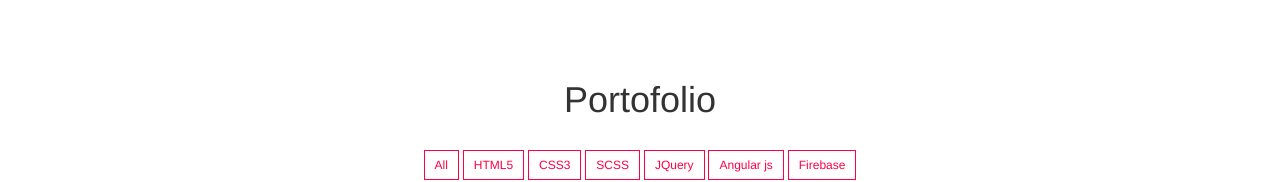
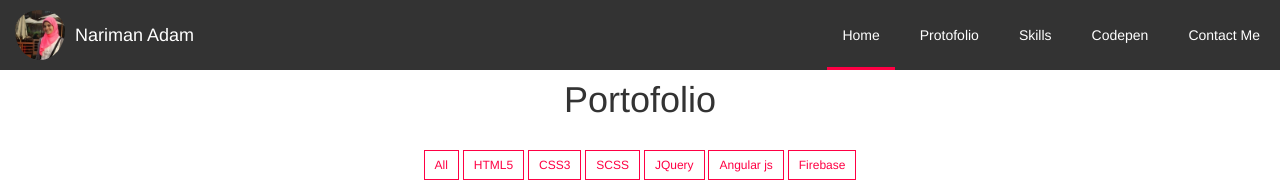
Before and after one commit to narimanadam/narimanadam.github.io, a website: page index.html in a window 1280 px wide. Both pictures are taken after a click on the link "Protofolio". Shown: the part 870-1052 px from the top of the page. Drawn offline with Linux system fonts and the light colour scheme.

Commit message:
Fixing navbar fixed

```diff
--- a/index.html
+++ b/index.html
@@ -14,7 +14,7 @@
 </head>
 
 <body>
-	<nav class="navbar navbar-default">
+	<nav class="navbar navbar-default navbar-fixed-top">
 		<div class="container-fluid">
 			<!-- Brand and toggle get grouped for better mobile display -->
 			<div class="navbar-header">
@@ -25,7 +25,7 @@
 				<span class="icon-bar"></span>
 				<span class="icon-bar"></span>
 				</button>
-				<a class="navbar-brand" href="index.html"><img src="img/narimanadam.jpg" alt=""><span class="navbar__developer-name">Nariman Adam</span></a>
+				<a class="navbar-brand" href="#jumbotron"><img src="img/narimanadam.jpg" alt=""><span class="navbar__developer-name">Nariman Adam</span></a>
 			</div>
 
 			<!-- Collect the nav links, forms, and other content for toggling -->
--- a/js/scripts.js
+++ b/js/scripts.js
@@ -1,7 +1,8 @@
 $(document).ready(function () {
-    // var percentage;
 
+    // Skills Percentage
     $(window).scroll(function () {
+        var percentage;
         $('.skill__percentage').each(function (index, value) {
             percentage = $(value).data('percentage');
 
@@ -11,19 +12,53 @@ $(document).ready(function () {
                     width: percentage + '%'
                 })
             }
+        });
 
-            if (scrollFromTop > 700) {
-                $('.navbar').addClass('navbar-fixed-top');
+    });
+
+    // Smooth Scrolling
+    $('a[href*="#"]')
+        // Remove links that don't actually link to anything
+        .not('[href="#"]')
+        .not('[href="#0"]')
+        .click(function (event) {
+            // On-page links
+            if (
+                location.pathname.replace(/^\//, '') == this.pathname.replace(/^\//, '')
+                &&
+                location.hostname == this.hostname
+            ) {
+                // Figure out element to scroll to
+                var target = $(this.hash);
+                target = target.length ? target : $('[name=' + this.hash.slice(1) + ']');
+                // Does a scroll target exist?
+                if (target.length) {
+                    // Only prevent default if animation is actually gonna happen
+                    event.preventDefault();
+                    $('html, body').animate({
+                        scrollTop: target.offset().top
+                    }, 1000, function () {
+                        // Callback after animation
+                        // Must change focus!
+                        var $target = $(target);
+                        $target.focus();
+                        if ($target.is(":focus")) { // Checking if the target was focused
+                            return false;
+                        } else {
+                            $target.attr('tabindex', '-1'); // Adding tabindex for elements not focusable
+                            $target.focus(); // Set focus again
+                        };
+                    });
+                }
             }
+        });
 
-        })
-
-    })
-
+    // Map Overlay
     $('.map-wrapper').find('.overlay').click(function () {
         $(this).addClass('hide');
-    })
+    });
 
+    // Isotope and Images Loaded
     $('.grid').imagesLoaded(function () {
         // images have loaded
         // init Isotope
@@ -47,6 +82,7 @@ $(document).ready(function () {
 });
 
 $(window).load(function () {
+    // Isotope and Images Loaded
     $('.grid').imagesLoaded(function () {
         // images have loaded
         // init Isotope
@@ -65,40 +101,4 @@ $(window).load(function () {
         });
     });
 
-
-    $('a[href*="#"]')
-  // Remove links that don't actually link to anything
-  .not('[href="#"]')
-  .not('[href="#0"]')
-  .click(function(event) {
-    // On-page links
-    if (
-      location.pathname.replace(/^\//, '') == this.pathname.replace(/^\//, '')
-      &&
-      location.hostname == this.hostname
-    ) {
-      // Figure out element to scroll to
-      var target = $(this.hash);
-      target = target.length ? target : $('[name=' + this.hash.slice(1) + ']');
-      // Does a scroll target exist?
-      if (target.length) {
-        // Only prevent default if animation is actually gonna happen
-        event.preventDefault();
-        $('html, body').animate({
-          scrollTop: target.offset().top
-        }, 1000, function() {
-          // Callback after animation
-          // Must change focus!
-          var $target = $(target);
-          $target.focus();
-          if ($target.is(":focus")) { // Checking if the target was focused
-            return false;
-          } else {
-            $target.attr('tabindex','-1'); // Adding tabindex for elements not focusable
-            $target.focus(); // Set focus again
-          };
-        });
-      }
-    }
-  });
 })
--- a/scss/style.scss
+++ b/scss/style.scss
@@ -16,6 +16,10 @@ $red: #cd0303;
 }
 
 /**** Globals ****/
+body {
+    padding-top: 70px;
+}
+
 .hide {
     display: none;
 }
@@ -181,7 +185,11 @@ $red: #cd0303;
     &:focus {
         outline: 0;
     }
+    &:target {
+        padding-top: 100px;
+    }
 }
+
 
 /**** Contact Me Section ****/
 .contact-me {
```
Also changed, not shown: css/style.css.
